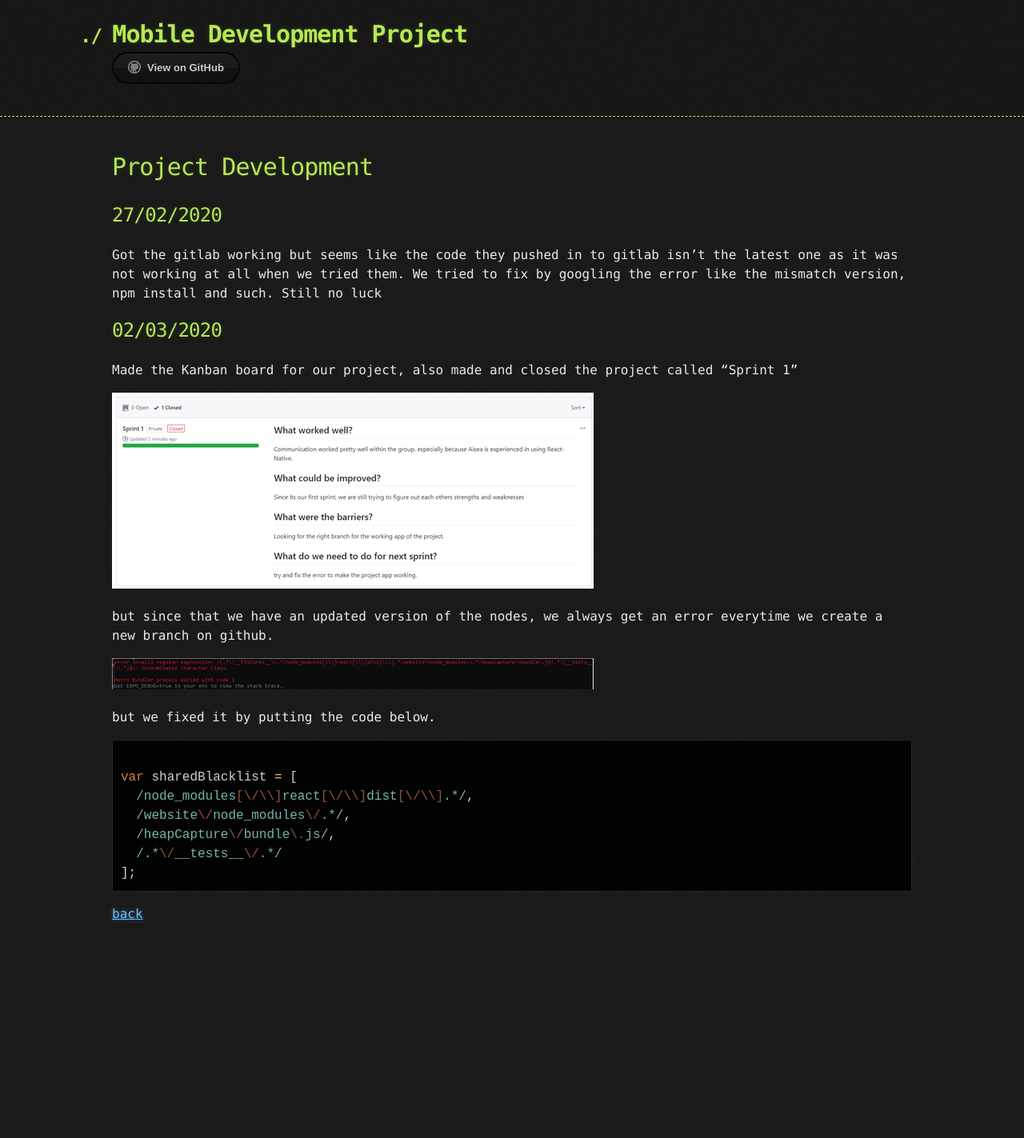
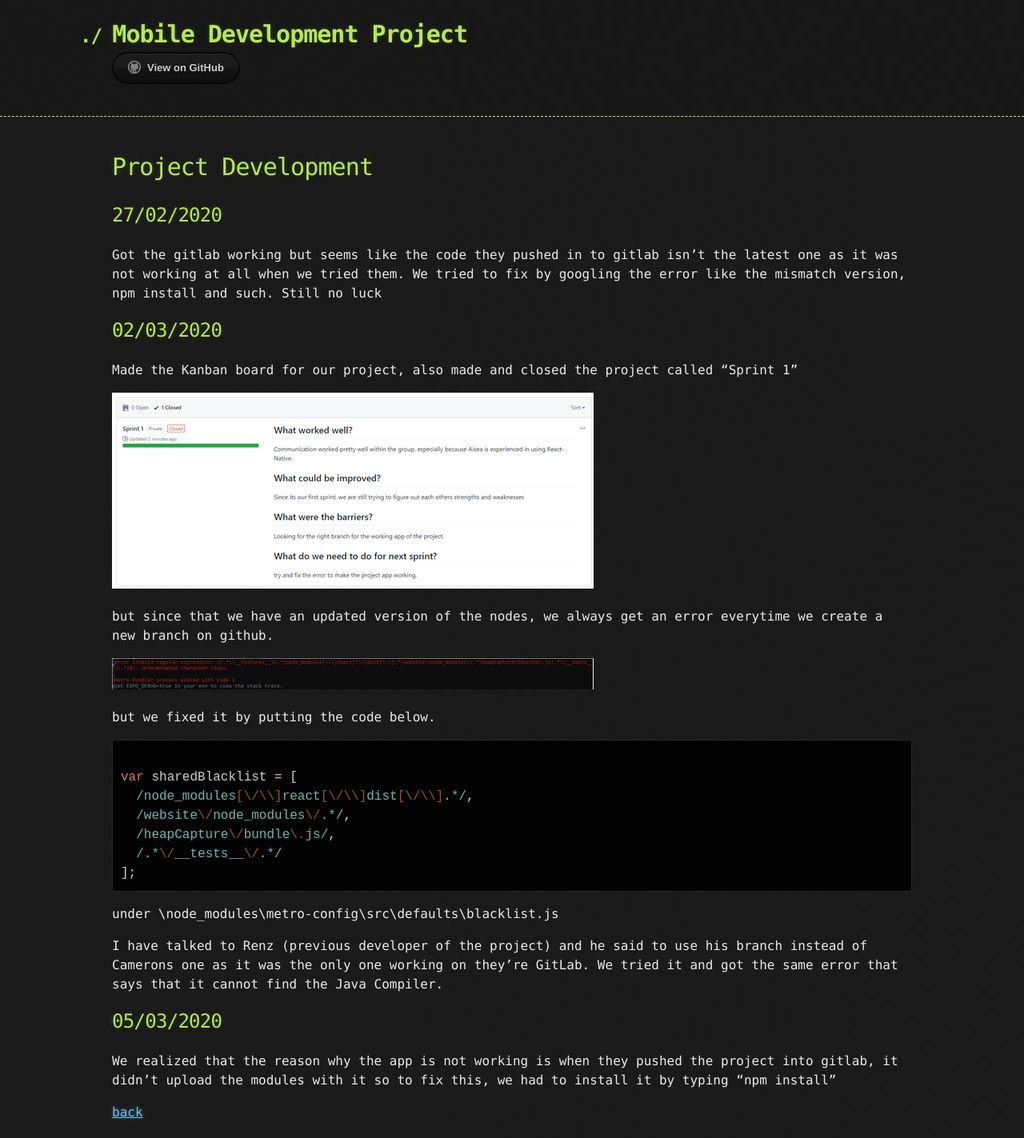
Before and after one commit to amorjk1/Project-1, a Jekyll site: the page built from project-development.md, in a window 1280 px wide. Shown: the whole page at 80% size. Built offline with Jekyll 4.4.1, drawn with Linux system fonts in a browser that asks for light colours; our own code applies the rules of GitHub Pages for plain Markdown files; before the commit the page ends 1175 px from its top, so only the background shows below that.

Commit message:
Added more content on development page

````diff
--- a/project-development.md
+++ b/project-development.md
@@ -28,4 +28,12 @@ var sharedBlacklist = [
 ];
 ```
 
+under \node_modules\metro-config\src\defaults\blacklist.js
+
+I have talked to Renz (previous developer of the project) and he said to use his branch instead of Camerons one as it was the only one working on they're GitLab. We tried it and got the same error that says that it cannot find the Java Compiler.
+
+## 05/03/2020
+
+We realized that the reason why the app is not working is when they pushed the project into gitlab, it didn't upload the modules with it so to fix this, we had to install it by typing "npm install"
+
 [back](./)
````
